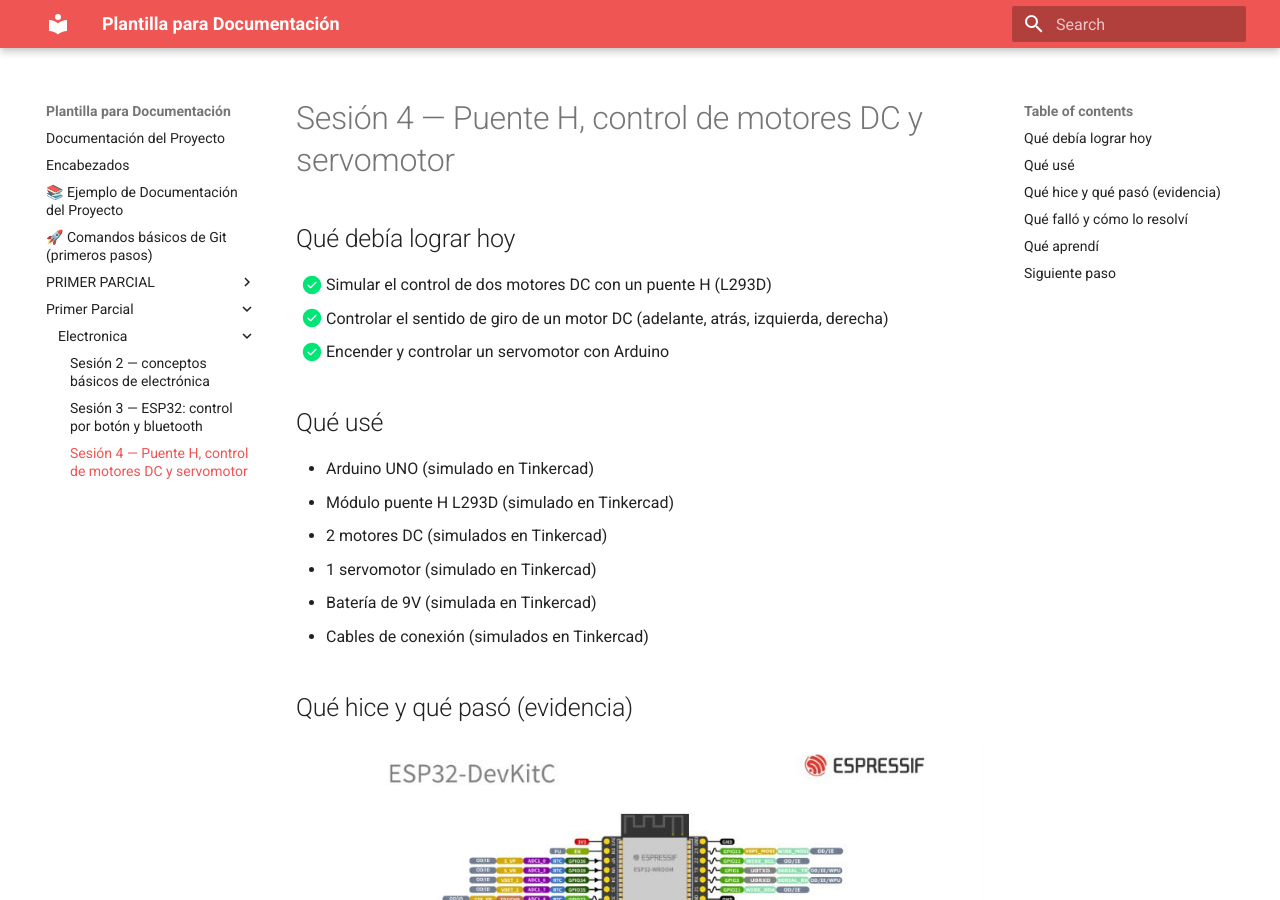
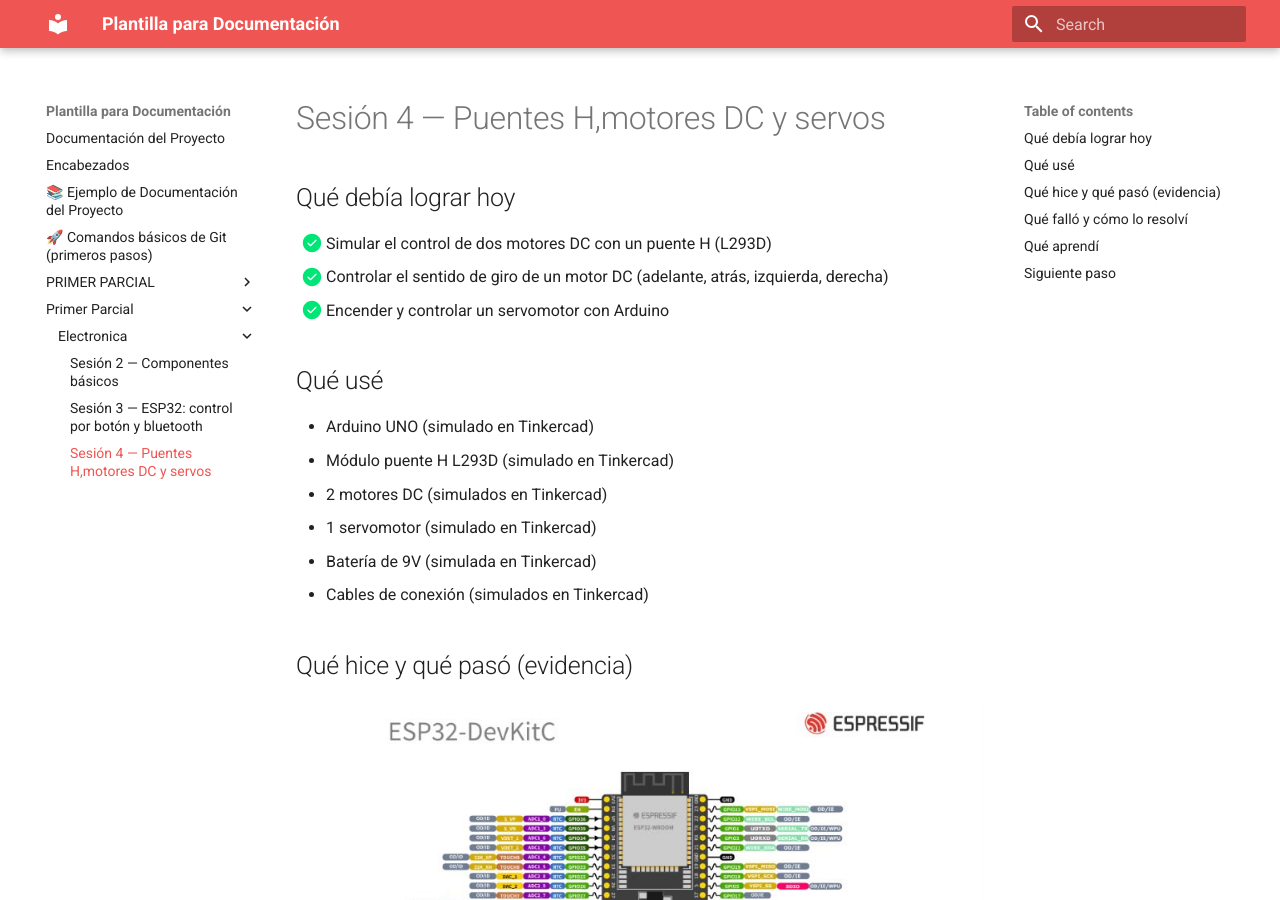
Before and after one commit to Marieljrsh/Marielj, an MkDocs documentation site: the page built from docs/Primer_Parcial/Electronica/Práctica3.md, in a window 1280 px wide and 900 px high. Built offline with MkDocs 1.6.1 and Material for MkDocs 9.7.7, drawn with Linux system fonts in a browser that asks for light colours.

Commit message:
cambio de nombres

```diff
--- a/docs/Primer_Parcial/Electronica/Práctica1.md
+++ b/docs/Primer_Parcial/Electronica/Práctica1.md
@@ -6,7 +6,7 @@
 estado: borrador   # borrador | completa
 ---
 
-# Sesión 2 — conceptos básicos de electrónica
+# Sesión 2 — Componentes básicos
 ## Qué debía lograr hoy
 - [x] Lograr que un LED encienda de forma básica
 - [x] Conseguir que ese LED parpadeara sin usar código
--- a/docs/Primer_Parcial/Electronica/Práctica3.md
+++ b/docs/Primer_Parcial/Electronica/Práctica3.md
@@ -6,7 +6,7 @@
 estado: borrador   # borrador | completa
 ---
 
-# Sesión 4 — Puente H, control de motores DC y servomotor
+# Sesión 4 — Puentes H,motores DC y servos
 
 ## Qué debía lograr hoy
 - [x] Simular el control de dos motores DC con un puente H (L293D)
```
